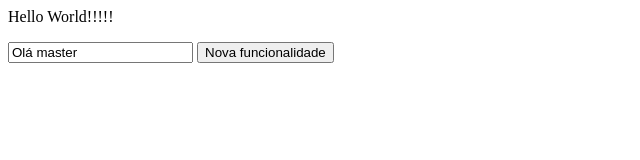
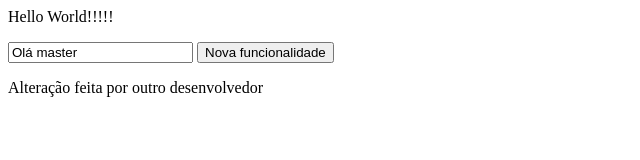
Before and after one commit to joaogabrielp65/Minicurso-ProjetoWeb, a plain HTML site: page index.html in a window 1280 px wide. Shown: the whole page, without its empty margins (0-640 px from the left). Drawn offline with Linux system fonts and the light colour scheme.

Commit message:
Adicionado mais um parágrafo

```diff
--- a/index.html
+++ b/index.html
@@ -9,6 +9,7 @@
 	<p>Hello World!!!!!</p>
 	<input value="Olá master"/>
 	<button>Nova funcionalidade</button>
+	<p>Alteração feita por outro desenvolvedor</p>
 </body>
 
 </html>
```
